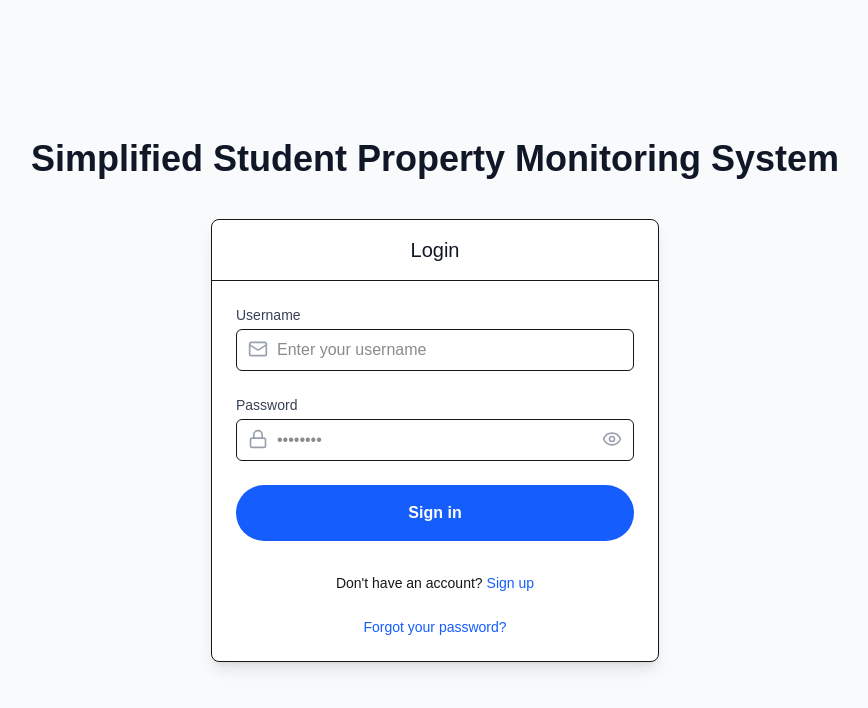
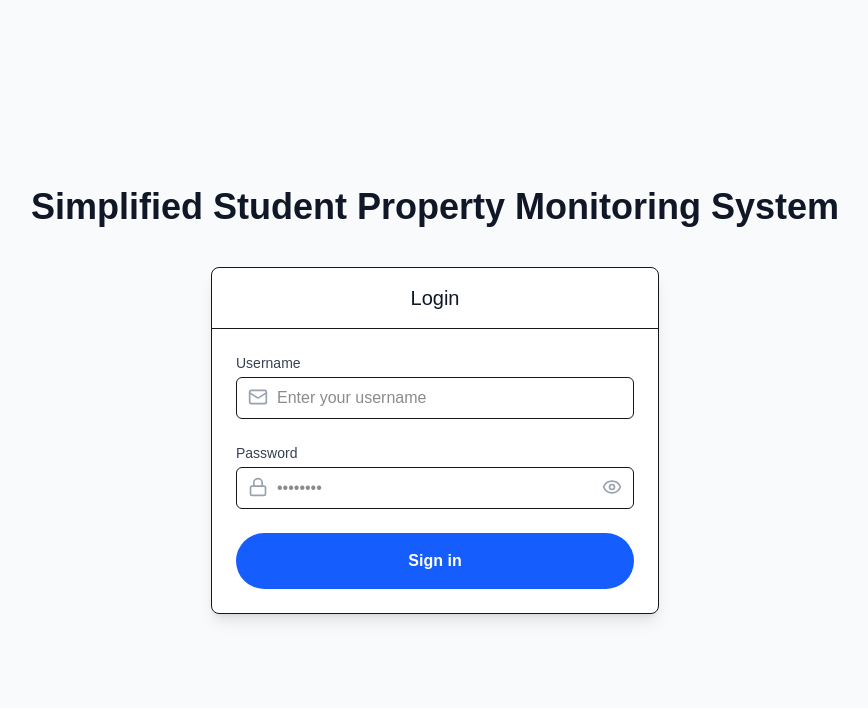
Before and after one commit to Nevram30/school-monitoring, a Next.js app: page /login in a window 1280 px wide. Shown: the top 708 px of the page, without its empty margins (205-1073 px from the left). Built offline with nearby package versions, Linux system fonts and the light colour scheme; no server answers.

Commit message:
feat: remove forgot and sign up

```diff
--- a/src/app/login/login.form.tsx
+++ b/src/app/login/login.form.tsx
@@ -163,20 +163,6 @@ const SignInForm: React.FC = () => {
           >
             {isSubmitting ? 'Signing in...' : 'Sign in'}
           </button>
-
-          <div className="flex justify-center gap-1 mt-6 lg:mt-8 text-xs lg:text-sm">
-            <p>Don't have an account?</p>
-            <Link href="/register" className="text-blue-600 hover:text-blue-500">Sign up</Link>
-          </div>
-        </div>
-
-        <div className="text-center text-xs lg:text-sm">
-          <Link
-            href="/forgot-password"
-            className="text-blue-600 hover:text-blue-500"
-          >
-            Forgot your password?
-          </Link>
         </div>
       </form>
     </div>
```
